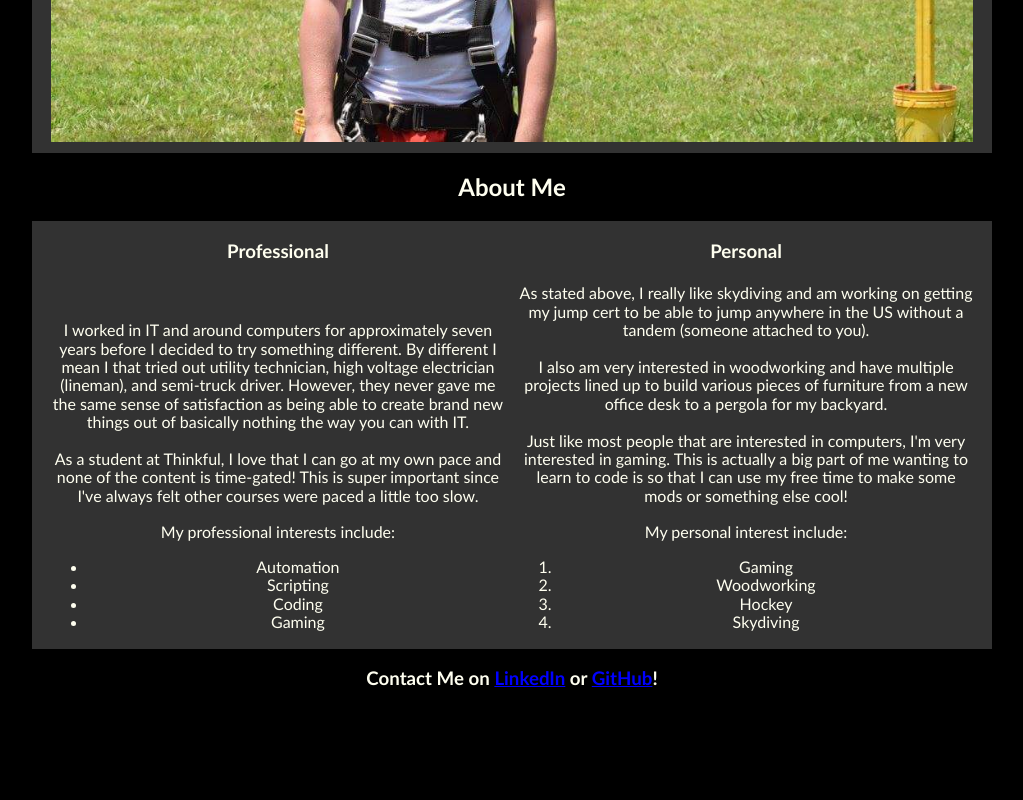
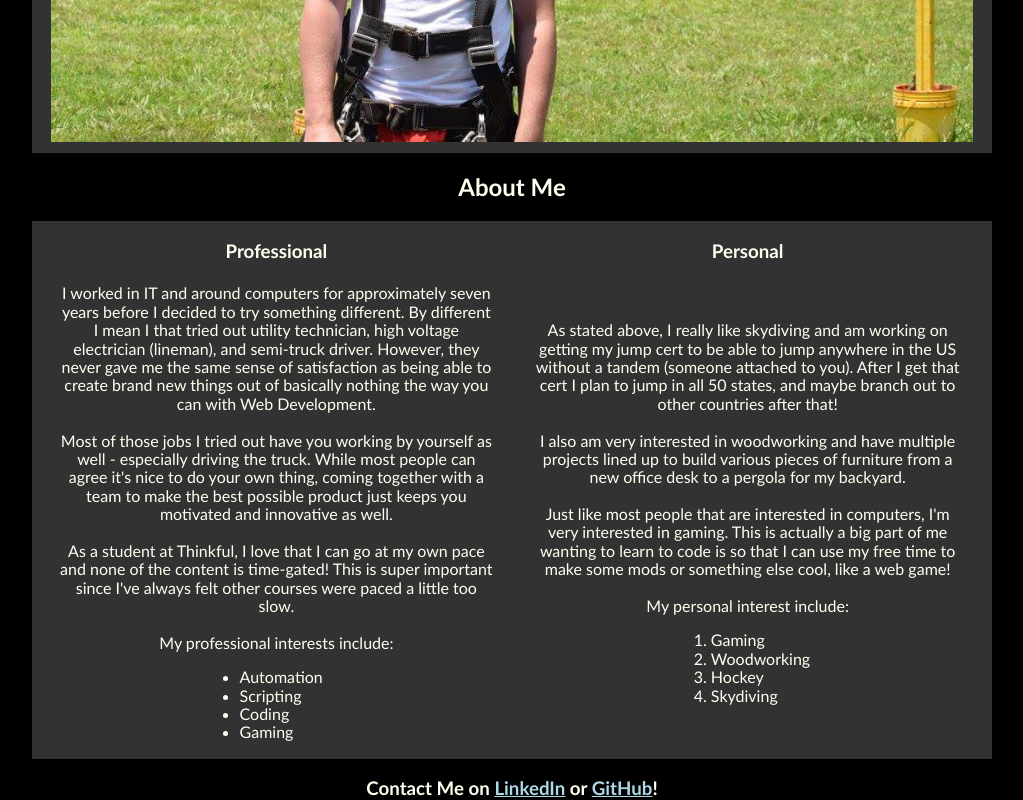
Before and after one commit to SpringerBrandon/firstwebscratch, a plain HTML site: page index.html in a window 1280 px wide. Shown: the part 700-1500 px from the top of the page, without its empty margins (128-1151 px from the left). Before the commit the page ends 1389 px from the top, so only its background shows below. Drawn offline with nearby package versions, Linux system fonts and the light colour scheme.

Commit message:
Add files via upload
Revision 1.1

```diff
--- a/index.html
+++ b/index.html
@@ -1,9 +1,12 @@
 <!DOCTYPE html>
-<html>
+<html lang="en">
   <head>
     <meta charset="utf-8">
     <meta name="viewport" content="width=device-width">
     <title>Hello World</title>
+    <link rel="icon"
+      type="image/ico"
+      href="pics/favicon.ico">
     <link
 		href="https://cdnjs.cloudflare.com/ajax/libs/normalize/8.0.1/normalize.min.css"
 		rel="stylesheet"
@@ -16,7 +19,7 @@
   	<!-- Funny header -->
   		<div>
 			<h1 class="blink">
-				&lthtml&gtHello World!&lt/html&gt
+				&lt;html&gt;Hello World!&lt;/html&gt;
 			</h1>
 			<br>
 				Line 1 complete, many more to come...
@@ -55,7 +58,11 @@
 			<!-- Professional about me section -->
 				<article class="left">
 					<p>
-						I worked in IT and around computers for approximately seven years before I decided to try something different. By different I mean I that tried out utility technician, high voltage electrician (lineman), and semi-truck driver.  However, they never gave me the same sense of satisfaction as being able to create brand new things out of basically nothing the way you can with IT.
+						I worked in IT and around computers for approximately seven years before I decided to try something different. By different I mean I that tried out utility technician, high voltage electrician (lineman), and semi-truck driver.  However, they never gave me the same sense of satisfaction as being able to create brand new things out of basically nothing the way you can with Web Development.
+					</p>
+					<br>
+					<p>
+						Most of those jobs I tried out have you working by yourself as well - especially driving the truck.  While most people can agree it's nice to do your own thing, coming together with a team to make the best possible product just keeps you motivated and innovative as well.
 					</p>
 					<br>
 					<p>
@@ -64,18 +71,18 @@
 					<br>
 					<p>
 						My professional interests include:
+					</p>
 						<ul>
 							<li>Automation</li>
 							<li>Scripting</li>
 							<li>Coding</li>
 							<li>Gaming</li>
 						</ul>
-					</p>
 				</article>
 			<!-- Personal about me section-->
 				<article class="right">
 					<p>
-						As stated above, I really like skydiving and am working on getting my jump cert to be able to jump anywhere in the US without a tandem (someone attached to you).
+						As stated above, I really like skydiving and am working on getting my jump cert to be able to jump anywhere in the US without a tandem (someone attached to you).  After I get that cert I plan to jump in all 50 states, and maybe branch out to other countries after that!
 					</p>
 					<br>
 					<p>
@@ -83,18 +90,18 @@
 					</p>
 					<br>
 					<p>
-						Just like most people that are interested in computers, I'm very interested in gaming.  This is actually a big part of me wanting to learn to code is so that I can use my free time to make some mods or something else cool!
+						Just like most people that are interested in computers, I'm very interested in gaming.  This is actually a big part of me wanting to learn to code is so that I can use my free time to make some mods or something else cool, like a web game!
 					</p>
 					<br>
 					<p>
 						My personal interest include:
+					</p>
 						<ol>
 							<li>Gaming</li>
 							<li>Woodworking</li>
 							<li>Hockey</li>
 							<li>Skydiving</li>
 						</ol>
-					</p>
 				</article>
 			</div>
 		</div>
--- a/style.css
+++ b/style.css
@@ -45,17 +45,29 @@ img {
 
 article.left, article.right {
 	display: inline-block;
-	width: 36vw;
+	width: 34vw;
 	margin: .1em;
 	padding: .001em;
+  vertical-align: middle;
 }
 
 article.right {
 	position: right;
+  margin-left: 1em;
 }
 
 article.left {
 	position: left;
+  margin-right: 1em;
+}
+
+/*
+  Fix the lists
+*/
+
+ul, ol {
+  text-align: left;
+  margin-left: 11vw;
 }
 
 /*
@@ -63,7 +75,7 @@ article.left {
 */
 
 a {
-	color:blue;
+	color:lightblue;
 }
 
 a:visited {
```
Also changed, not shown: pics/favicon.ico (added).
